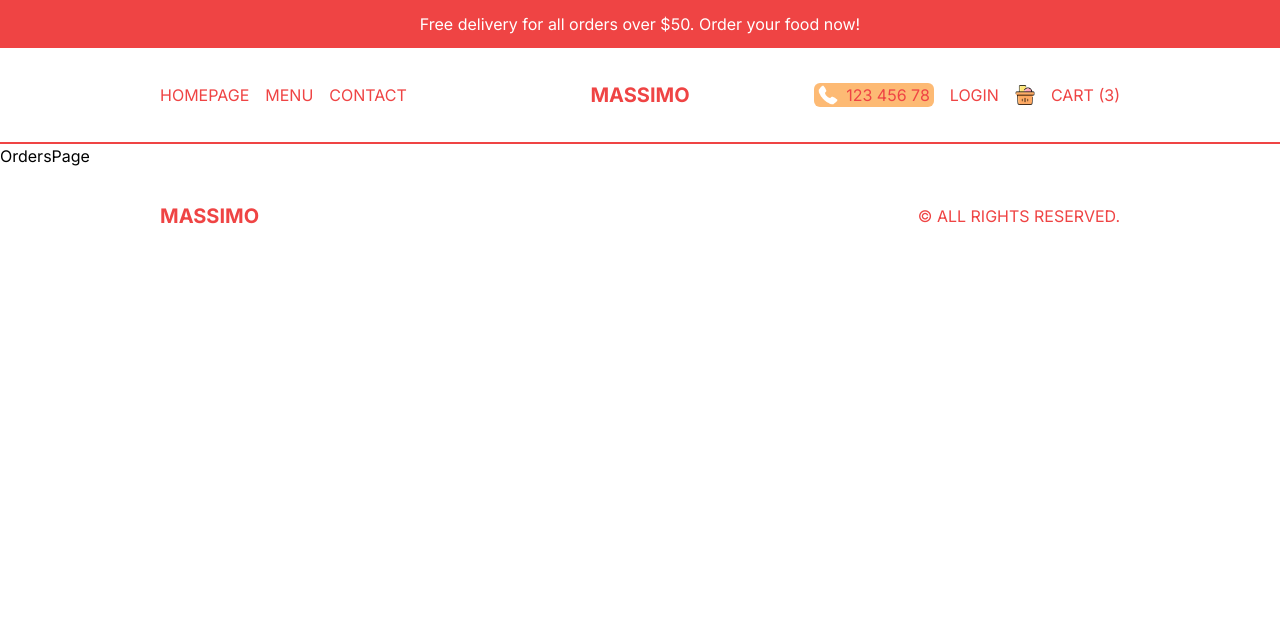
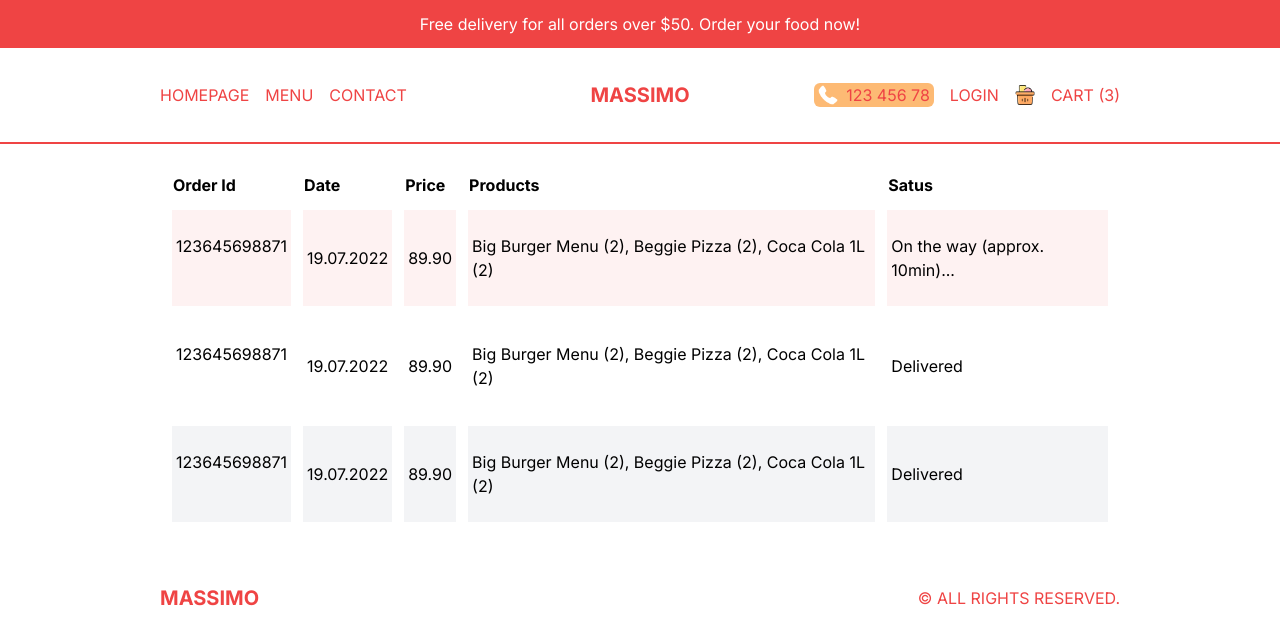
Before and after one commit to MohamedHabibFrigui/Food-Ordering-Website, a Next.js app: page /orders in a window 1280 px wide. Shown: the top 644 px of the page. Built offline with nearby package versions, Linux system fonts and the light colour scheme.

Commit message:
Add Orders page

```diff
--- a/src/app/layout.tsx
+++ b/src/app/layout.tsx
@@ -8,7 +8,7 @@
 const inter = Inter({ subsets: ["latin"] });
 
 export const metadata: Metadata = {
-  title: "Create Next App",
+  title: "Food Ordering Website",
   description: "Generated by create next app",
 };
 
--- a/src/app/orders/page.tsx
+++ b/src/app/orders/page.tsx
@@ -1,7 +1,50 @@
 import React from "react";
 
 const OrdersPage = () => {
-  return <div>OrdersPage</div>;
+  return (
+    <div className="p-4 lg:px-20 xl:px-40">
+      <table className="w-full border-separate border-spacing-3">
+        <thead>
+          <tr className="text-left">
+            <th className="hidden md:block">Order Id</th>
+            <th>Date</th>
+            <th>Price</th>
+            <th className="hidden md:block">Products</th>
+            <th>Satus</th>
+          </tr>
+        </thead>
+        <tbody>
+          <tr className="text-sm md:text-base bg-red-50">
+            <td className="hidden md:block py-6 px-1">123645698871</td>
+            <td className=" py-6 px-1">19.07.2022</td>
+            <td className=" py-6 px-1">89.90</td>
+            <td className="hidden md:block  py-6 px-1">
+              Big Burger Menu (2), Beggie Pizza (2), Coca Cola 1L (2)
+            </td>
+            <td className=" py-6 px-1">On the way (approx. 10min)...</td>
+          </tr>
+          <tr className="text-sm md:text-base odd:bg-gray-100">
+            <td className="hidden md:block py-6 px-1">123645698871</td>
+            <td className=" py-6 px-1">19.07.2022</td>
+            <td className=" py-6 px-1">89.90</td>
+            <td className="hidden md:block  py-6 px-1">
+              Big Burger Menu (2), Beggie Pizza (2), Coca Cola 1L (2)
+            </td>
+            <td className=" py-6 px-1">Delivered</td>
+          </tr>
+          <tr className="text-sm md:text-base odd:bg-gray-100">
+            <td className="hidden md:block py-6 px-1">123645698871</td>
+            <td className=" py-6 px-1">19.07.2022</td>
+            <td className=" py-6 px-1">89.90</td>
+            <td className="hidden md:block  py-6 px-1">
+              Big Burger Menu (2), Beggie Pizza (2), Coca Cola 1L (2)
+            </td>
+            <td className=" py-6 px-1">Delivered</td>
+          </tr>
+        </tbody>
+      </table>
+    </div>
+  );
 };
 
 export default OrdersPage;
```
